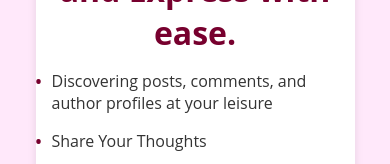
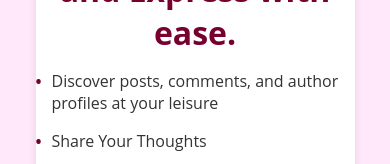
Before and after one commit to lavanyagarg112/react-web-forum, a React (Create React App) app: page / in a window 390 px wide. Shown: the part 414-578 px from the top of the page. Built offline with nearby package versions, Linux system fonts and the light colour scheme; no server answers.

Commit message:
more responsive

```diff
--- a/src/pages/LandingPage.module.css
+++ b/src/pages/LandingPage.module.css
@@ -110,4 +110,8 @@
   .featuresguide h2 {
     font-size: 2rem;
   }
+
+  .featuresguide li {
+    list-style: none;
+  }
 }
--- a/src/pages/LandingPage.tsx
+++ b/src/pages/LandingPage.tsx
@@ -21,7 +21,7 @@ const LandingPage = () => {
         <div className={classes.featuresguide}>
             <h2>Explore, Engage, and Express with ease.</h2>
             <ul>
-                <li>Discovering posts, comments, and author profiles at your leisure</li>
+                <li>Discover posts, comments, and author profiles at your leisure</li>
                 <li>Share Your Thoughts</li>
                 <li>Join the Conversation</li>
                 <li>Discover with Tags</li>
```
